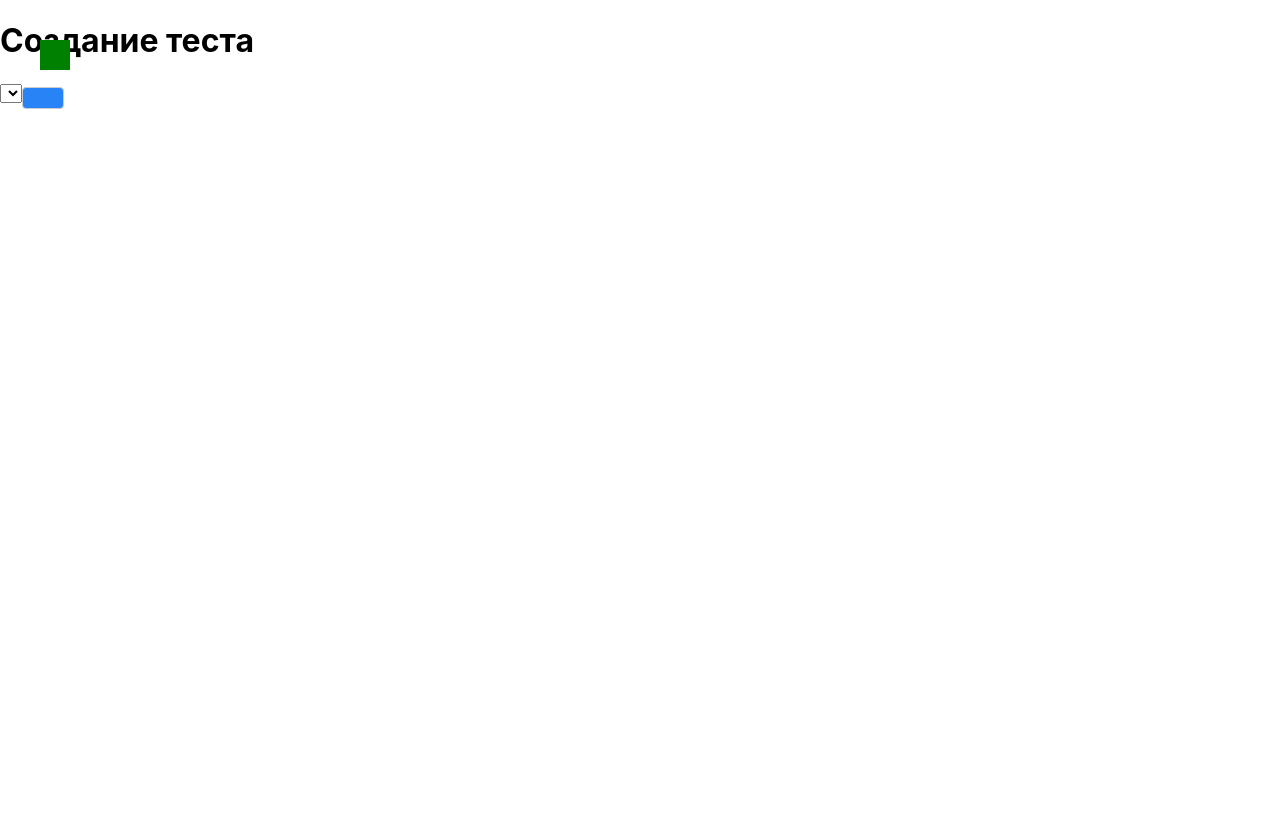
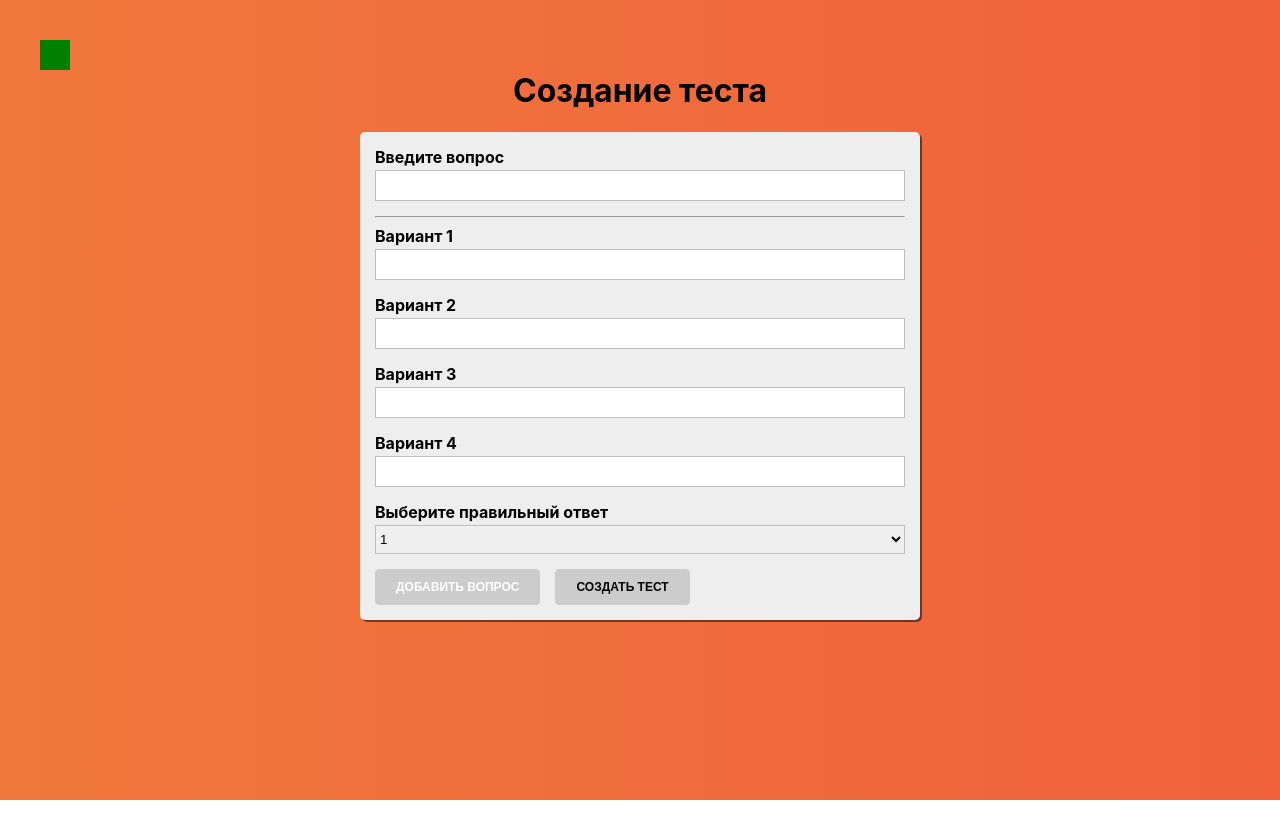
Before and after one commit to mynamedaze/minin, a React (Create React App) app: page /quiz-creator in a window 1280 px wide. After the commit the page ends 800 px from the top, so only its background shows below. Built offline with nearby package versions, Linux system fonts and the light colour scheme.

Commit message:
в процессе создания страницы создания теста

```diff
--- /dev/null
+++ b/src/components/UI/Select/Select.jsx
@@ -0,0 +1,30 @@
+import React from 'react';
+import './Select.scss';
+
+const Select = props => {
+  const htmlFor = `${props.label}-${Math.random()}`;
+
+  return (
+    <div className="select">
+      <label htmlFor={htmlFor}>{props.label}</label>
+      <select
+        id={htmlFor}
+        value={props.value}
+        onChange={props.onChange}
+      >
+        {props.options.map((option, index) => {
+          return (
+            <option
+              value={option.value}
+              key={option.value + index}
+            >
+              {option.text}
+            </option>
+          )
+        })}
+      </select>
+    </div>
+  )
+};
+
+export default Select;
--- /dev/null
+++ b/src/components/UI/Select/Select.scss
@@ -0,0 +1,19 @@
+.select {
+  margin-bottom: 15px;
+  label {
+    margin: 0 0 3px;
+    padding: 0;
+    font-weight: 700;
+    display: block;
+  }
+  select {
+    display: block;
+    box-sizing: border-box;
+    border: 1px solid #bebebe;
+    margin: 0 0 5px;
+    height: 29px;
+    width: 100%;
+    outline: none;
+    transition: all .3s ease-in-out;
+  }
+}
--- a/src/containers/QuizCreator/QuizCreator.jsx
+++ b/src/containers/QuizCreator/QuizCreator.jsx
@@ -1,14 +1,114 @@
 import React from 'react';
 import './QuizCreator.scss';
 import Button from "../../components/UI/Button/Button";
+import Input from "../../components/UI/Input/Input";
+import Select from "../../components/UI/Select/Select";
+import {createControl, validate, validateForm} from "../../form/formFramework";
+import Auxiliary from "../../hoc/Auxiliary/Auxiliary";
+
+function createOptionControl(number) {
+  return createControl({
+      id: number,
+      label: `Вариант ${number}`,
+      errorMessage: 'Значение не может быть пустым'
+    }, {required: true}
+  )
+}
+
+function createFormControls() {
+  return {
+    question: createControl({
+      label: 'Введите вопрос',
+      errorMessage: 'Вопрос не может быть пустым'
+    }, {required: true}),
+    option1: createOptionControl(1),
+    option2: createOptionControl(2),
+    option3: createOptionControl(3),
+    option4: createOptionControl(4)
+  }
+}
 
 class QuizCreator extends React.Component {
+
+  state = {
+    quiz: [],
+    isFormValid: false,
+    rightAnswerId: 1,
+    formControls: createFormControls()
+  };
 
   submitHandler = event => {
     event.preventDefault();
   };
 
+  addQuestionHandler = () => {
+
+  };
+
+  createQuizHandler = () => {
+
+  };
+
+  changeHandler = (value, controlName) => {
+    const formControls = {...this.state.formControls};
+    const control = {...formControls[controlName]};
+
+    control.touched = true;
+    control.value = value;
+    control.valid = validate(control.value, control.validation);
+
+    formControls[controlName] = control;
+
+    this.setState({
+      formControls,
+      isFormValid: validateForm(formControls)
+    })
+  };
+
+  renderControls = () => {
+    return Object.keys(this.state.formControls).map((controlName, index) => {
+      const control = this.state.formControls[controlName];
+      return (
+        <Auxiliary key={controlName + index}>
+          <Input
+            label={control.label}
+            value={control.value}
+            valid={control.valid}
+            shouldValidate={!!control.validation}
+            touched={control.touched}
+            errorMessage={control.errorMessage}
+            onChange={event => this.changeHandler(event.target.value, controlName)}
+          />
+          {index === 0 && <hr/>}
+        </Auxiliary>
+      )
+    });
+  };
+
+  addQuestionHandler = event => {
+    event.preventDefault();
+  };
+
+  selectChangeHandler = event => {
+    console.log(event.target.value);
+    this.setState({
+      rightAnswerId: +event.target.value
+    });
+  };
+
   render() {
+    const select = <Select
+      label={'Выберите правильный ответ'}
+      value={this.state.rightAnswerId}
+      onChange={this.selectChangeHandler}
+      options={[
+        {text: 1, value: 1},
+        {text: 2, value: 2},
+        {text: 3, value: 3},
+        {text: 4, value: 4}
+      ]}
+    />;
+
     return (
       <div className="quiz-creator">
         <div>
@@ -16,11 +116,20 @@
 
           <form onSubmit={this.submitHandler}>
 
-            <select></select>
+            {this.renderControls()}
+
+            {select}
 
             <Button
               type="primary"
-            />
+              onClick={this.addQuestionHandler}
+              disabled={!this.state.isFormValid}
+            >Добавить вопрос</Button>
+            <Button
+              type="success"
+              onClick={this.createQuizHandler}
+              disabled={this.state.quiz.length === 0}
+            >Создать тест</Button>
           </form>
         </div>
       </div>
--- a/src/containers/QuizCreator/QuizCreator.scss
+++ b/src/containers/QuizCreator/QuizCreator.scss
@@ -1,3 +1,23 @@
 .quiz-creator {
-
+  display: flex;
+  justify-content: center;
+  padding-top: 50px;
+  flex-grow: 1;
+  width: 100%;
+  background: linear-gradient(270deg, #f0613c 0%, #f0783c 100%);
+  height: 100%;
+  > div {
+    width: 100%;
+    max-width: 600px;
+    padding: 0 20px;
+  }
+  h1 {
+    text-align: center;
+  }
+  form {
+    background: #eee;
+    border-radius: 5px;
+    padding: 15px;
+    box-shadow: 2px 2px rgba(0, 0, 0, .5);
+  }
 }
--- /dev/null
+++ b/src/form/formFramework.js
@@ -0,0 +1,35 @@
+export function createControl(config, validation) {
+  return {
+    ...config,
+    validation,
+    valid: !validation,
+    touched: false,
+    value: ''
+  }
+}
+
+export function validate(value, validation = null) {
+  if (!validation) {
+    return true;
+  }
+
+  let isValid = true;
+
+  if (validation.required) {
+    isValid = value.trim() !== '' && isValid;
+  }
+  console.log(isValid);
+  return isValid;
+}
+
+export function validateForm(formControls) {
+  let isFormValid = true;
+
+  for (let control in formControls) {
+    if (formControls.hasOwnProperty(control)) {
+      isFormValid = formControls[control].valid && isFormValid;
+    }
+  }
+
+  return isFormValid;
+}
--- /dev/null
+++ b/src/hoc/Auxiliary/Auxiliary.jsx
@@ -0,0 +1,3 @@
+const Auxiliary = props => props.children;
+
+export default Auxiliary;
```
